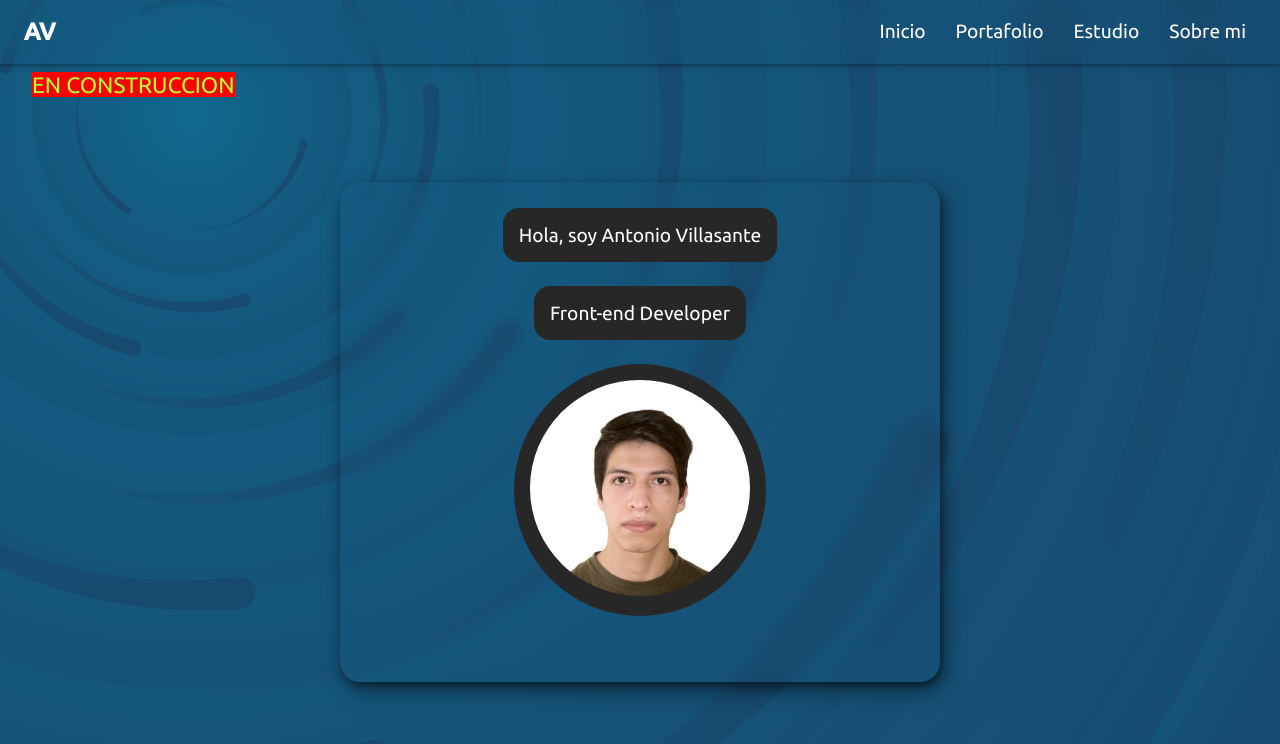
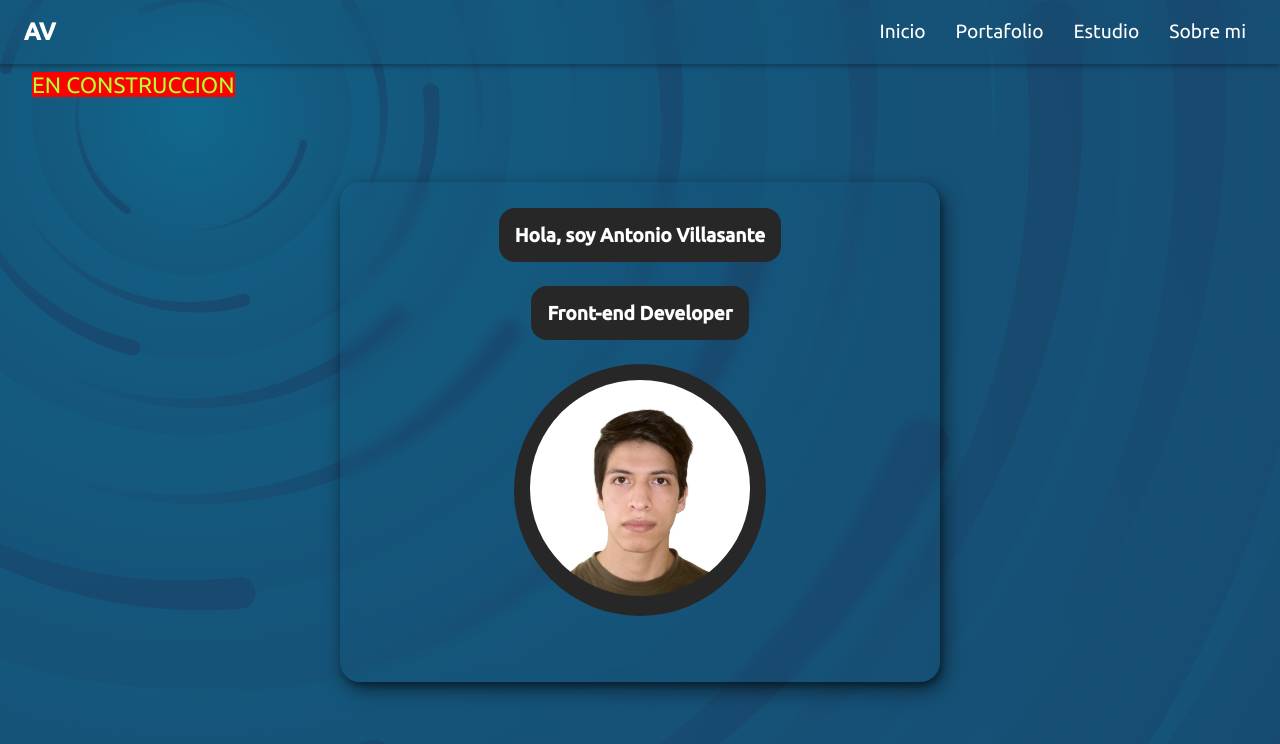
Before and after one commit to ant-villasante98/portafolio, an Angular app: page /inicio in a window 1280 px wide. Shown: the top 744 px of the page. Built offline with nearby package versions, Linux system fonts and the light colour scheme.

Commit message:
cambio en el texto

```diff
--- a/src/app/modules/inicio/inicio.component.css
+++ b/src/app/modules/inicio/inicio.component.css
@@ -93,7 +93,7 @@
 
 .mesage {
     font-size: 1.2rem;
-    /* font-weight: 600; */
+    font-weight: 600;
     color: white;
 }
 
@@ -105,7 +105,6 @@
     left: 1rem;
     border-top: 1rem solid rgb(39, 39, 39);
     border-right: 1.3rem solid transparent;
-    /* border-top-color: white; */
 }
 
 .show {
@@ -124,8 +123,10 @@
 
     }
 
+
     .area-mensajes {
         align-items: center;
+        width: 100%;
     }
 
     .container-mesage-tag {
@@ -142,8 +143,8 @@
         overflow: hidden;
     }
 
-    .mesage {
-        font-size: 600;
-    }
+    /* .mesage {
+        font-weight: 600;
+    } */
 
 }
```
